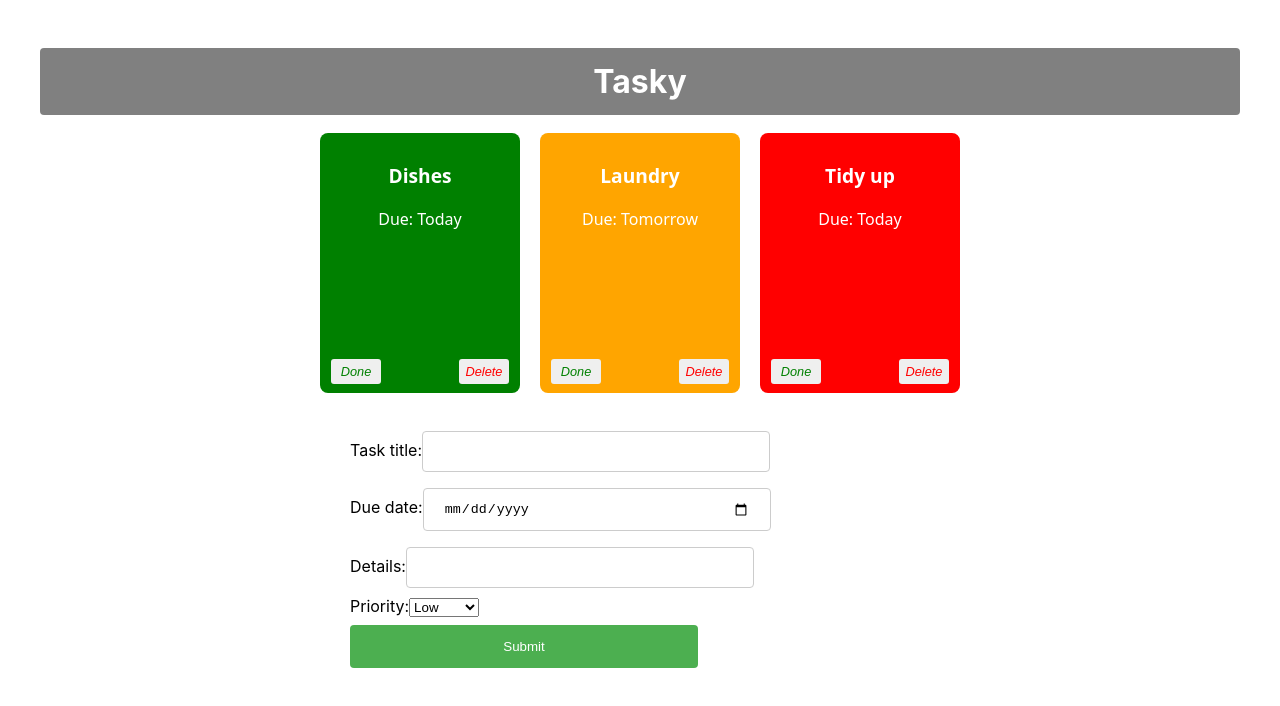
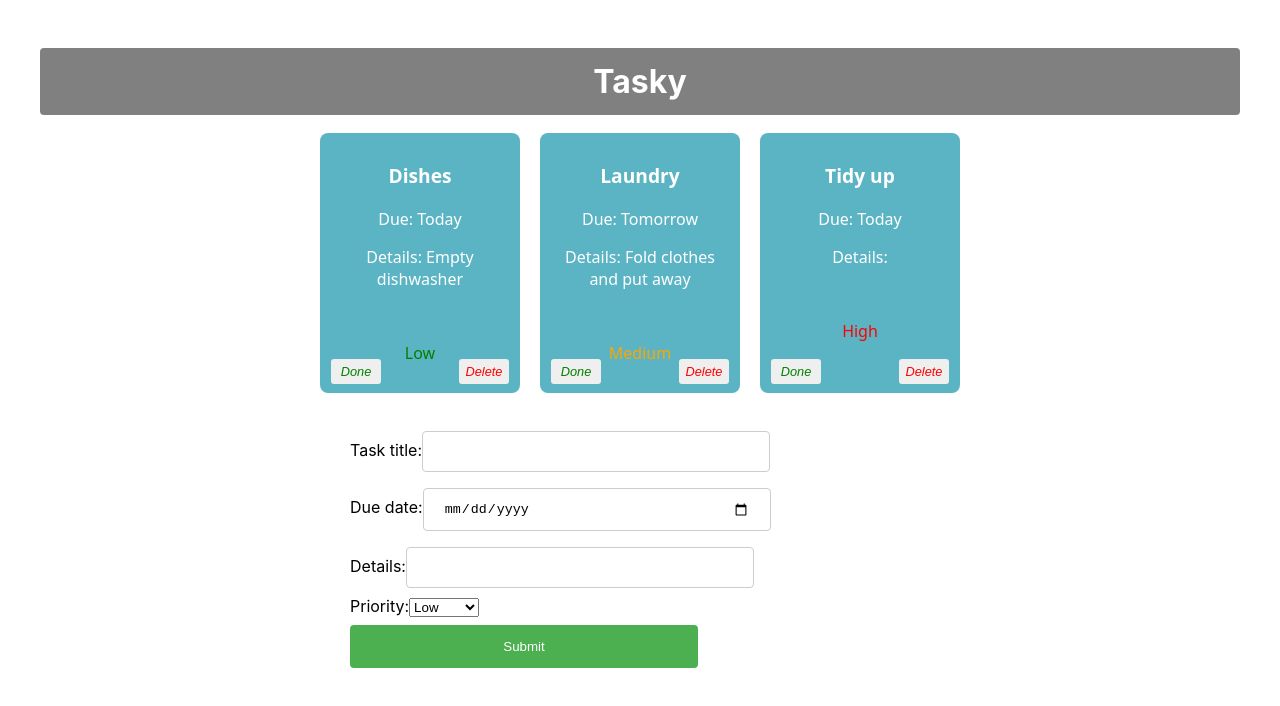
Before and after one commit to wjc666666/JcsProject, a React (Create React App) app in the folder tasky/: page / in a window 1280 px wide. Shown: the top 706 px of the page. Built offline with nearby package versions, Linux system fonts and the light colour scheme.

Commit message:
Tasky Lab 2 - Exercises done

```diff
--- a/tasky/src/App.css
+++ b/tasky/src/App.css
@@ -8,29 +8,34 @@ h1 {
   border-radius: 4px;
 }
 
+.container {
+  text-align: center;
+}
+
 div {
   padding: 20px;
 }
-.container{
-  text-align: center;
-}
+
 .card {
   display: inline-block;
   vertical-align: top;
   font-family: system-ui;
-  background: #5bb4c4;
-  color: white;
   text-align: center;
   width: 180px;
   height: 240px;
   margin: 10px;
   padding: 10px;
   position: relative;
+  border-radius: 8px;
+  background-color: #5bb4c4; /* Keep the background color consistent */
+  color: white;
 }
+
 .title {
   font-weight: bold;
   font-size: 1.2em;
 }
+
 button {
   border: none;
   border-radius: 3px;
@@ -47,12 +52,14 @@ button {
   left: 5px;
   color: green;
 }
+
 .deleteButton {
   position: absolute;
   bottom: 5px;
   right: 5px;
   color: red;
 }
+
 input[type=text], input[type=date] {
   width: 60%;
   padding: 12px 20px;
@@ -83,30 +90,20 @@ form {
   width: 50%;
   margin: auto;
 }
-.card {
-  display: inline-block;
-  vertical-align: top;
-  font-family: system-ui;
-  text-align: center;
-  width: 180px;
-  height: 240px;
-  margin: 10px;
-  padding: 10px;
-  position: relative;
-  border-radius: 8px; /* Added rounded corners */
+
+.priority-high {
+  color: red;
 }
 
-.high {
-  background-color: red;
-  color: white;
+.priority-medium {
+  color: orange;
 }
 
-.medium {
-  background-color: orange;
-  color: white;
+.priority-low {
+  color: green;
 }
 
-.low {
-  background-color: green;
-  color: white;
+/* Add a new class for the priority area */
+.priority-container {
+  margin-top: 10px; /* Add some space above the priority text */
 }
--- a/tasky/src/App.js
+++ b/tasky/src/App.js
@@ -30,7 +30,7 @@ function App() {
     title: "",
     description: "",
     deadline: "",
-    priority: "Low"  // Default to Low
+    priority: "Low" // 默认优先级为 Low
   });
 
   const formChangeHandler = (event) => {
@@ -53,19 +53,32 @@ function App() {
         form = formState;
     }
     setFormState(form);
-  };
-
+  }
   const formSubmitHandler = (event) => {
     event.preventDefault();
 
     const tasks = [...taskState.tasks];
     const form = { ...formState };
 
-    form.id = uuidv4();
+    form.id = uuidv4(); // Generate unique ID for the new task
 
-    tasks.push(form);
+    tasks.push(form); // Add new task to the array
     setTaskState({ tasks });
-  };
+  }
+
+  {taskState.tasks.map((task, index) => (
+    <Task
+      title={task.title}
+      description={task.description}
+      deadline={task.deadline}
+      priority={task.priority}
+      key={task.id}
+      done={task.done}
+      markDone={() => doneHandler(index)}
+      deleteTask={() => deleteHandler(index)}
+    />
+  ))}
+
 
   return (
     <div className="container">
--- a/tasky/src/components/Form.js
+++ b/tasky/src/components/Form.js
@@ -1,6 +1,7 @@
 import React from "react";
 
 const AddTaskForm = (props) => {
+
   return (
     <div>
         <form onSubmit={props.submit}>
@@ -21,7 +22,7 @@ const AddTaskForm = (props) => {
       <br />
       <label>
         Priority:
-          <select name="priority" onChange={(event) => props.change(event)} required>
+        <select name="priority" required onChange={(event) => props.change(event)}>
           <option value="Low">Low</option>
           <option value="Medium">Medium</option>
           <option value="High">High</option>
@@ -31,7 +32,7 @@ const AddTaskForm = (props) => {
       <input type="submit" value="Submit" />
     </form>
     </div>
-  );
+  )
 };
 
 export default AddTaskForm;
--- a/tasky/src/components/Task.js
+++ b/tasky/src/components/Task.js
@@ -1,28 +1,31 @@
 import React from 'react';
 
 const Task = (props) => {
-    const getPriorityStyle = (priority) => {
-        switch (priority) {
-            case "High":
-                return { backgroundColor: 'red', color: 'white' };
-            case "Medium":
-                return { backgroundColor: 'orange', color: 'white' };
-            case "Low":
-                return { backgroundColor: 'green', color: 'white' };
+  const getPriorityClass = () => {
+    switch (props.priority) {
+      case 'High':
+        return 'priority-high';
+      case 'Medium':
+        return 'priority-medium';
+      case 'Low':
+        return 'priority-low';
       default:
-                return { backgroundColor: '#5bb4c4', color: 'white' };
+        return '';
     }
   };
 
   return (
-        <div className="card" style={getPriorityStyle(props.priority)}>
-            <p className="title">{props.title}</p>
+    <div className="card">
+      <h3 className="title">{props.title}</h3>
       <p>Due: {props.deadline}</p>
-            <p>{props.children}</p>
+      <p>Details: {props.description}</p>
+      <div className="priority-container">
+        <p className={getPriorityClass()}>{props.priority}</p>
+      </div>
       <button onClick={props.markDone} className='doneButton'>Done</button>
       <button className='deleteButton' onClick={props.deleteTask}>Delete</button>
     </div>
   );
-}
+};
 
 export default Task;
```
Lines whose indentation alone changed are shown as unchanged.
